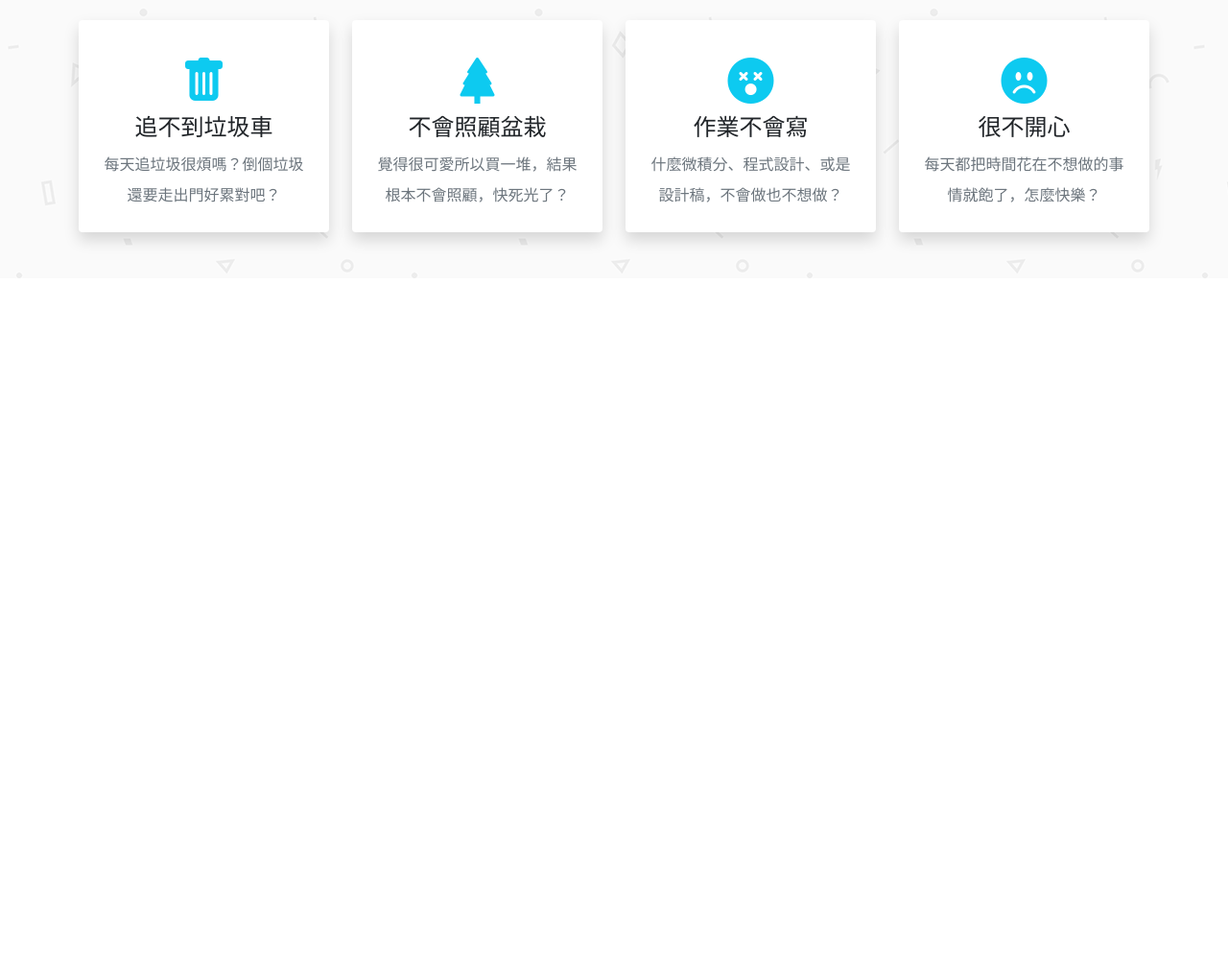
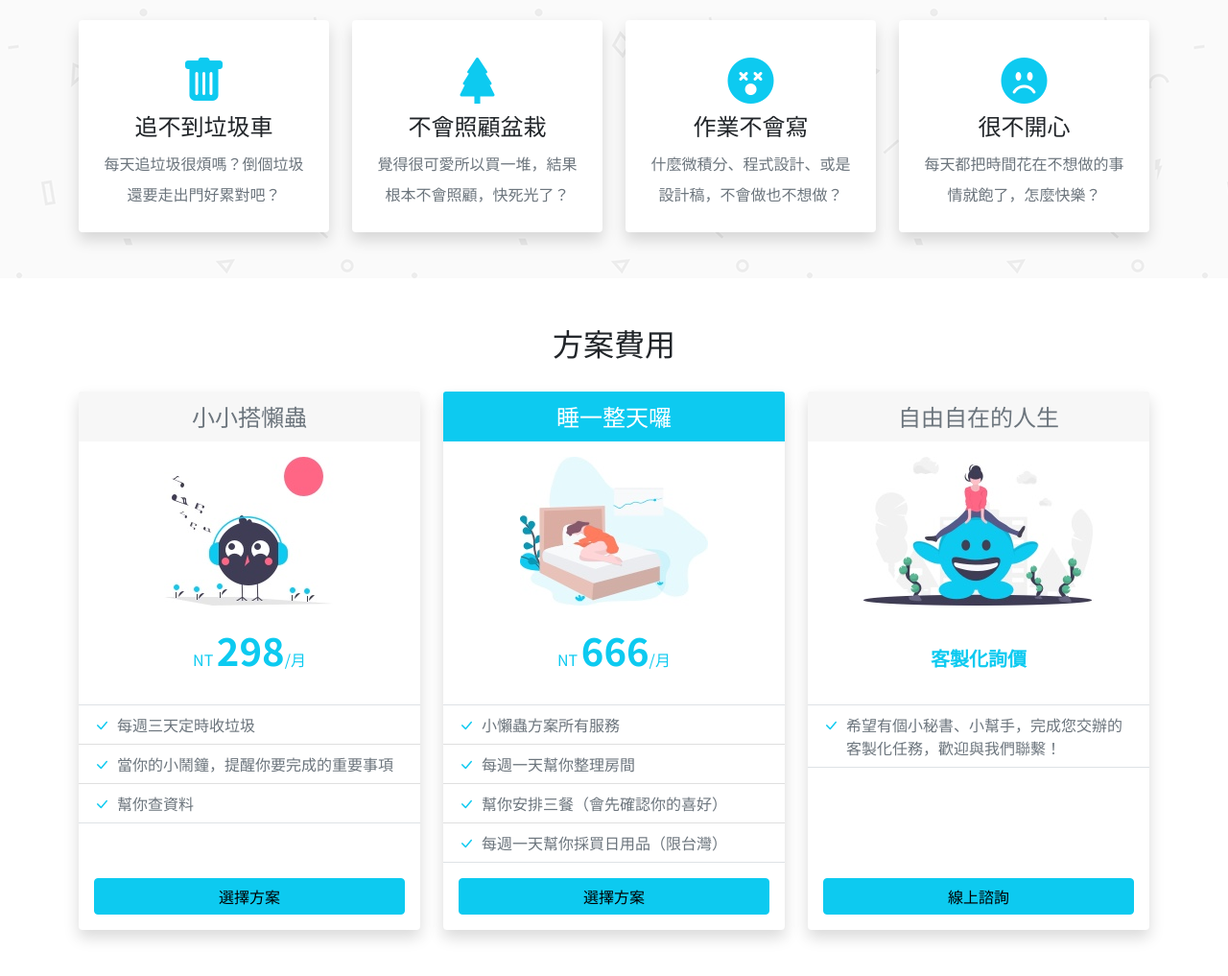
Before and after one commit to Mingy1024/Bootstrap-practice-Landing-Page, a website: page index.html in a window 1280 px wide. Shown: the part 1168-2185 px from the top of the page at 96% size. Before the commit the page ends 1458 px from the top, so only its background shows below. Drawn offline with nearby package versions, Linux system fonts and the light colour scheme.

Commit message:
建立響應式卡片內容

```diff
--- a/index.html
+++ b/index.html
@@ -105,7 +105,9 @@
               <div class="card-body text-center py-4">
                 <i class="bi bi-trash-fill fs-c-48 text-info"></i>
                 <h3 class="h4">追不到垃圾車</h3>
-                <p class="text-secondary card-text lh-lg">每天追垃圾很煩嗎？倒個垃圾<br>還要走出門好累對吧？</p>
+                <p class="text-secondary card-text lh-lg">
+                  每天追垃圾很煩嗎？倒個垃圾<br />還要走出門好累對吧？
+                </p>
               </div>
             </div>
           </div>
@@ -114,7 +116,9 @@
               <div class="card-body text-center py-4">
                 <i class="bi bi-tree-fill fs-c-48 text-info"></i>
                 <h3 class="h4">不會照顧盆栽</h3>
-                <p class="text-secondary card-text lh-lg">覺得很可愛所以買一堆，結果<br>根本不會照顧，快死光了？</p>
+                <p class="text-secondary card-text lh-lg">
+                  覺得很可愛所以買一堆，結果<br />根本不會照顧，快死光了？
+                </p>
               </div>
             </div>
           </div>
@@ -123,7 +127,9 @@
               <div class="card-body text-center py-4">
                 <i class="bi bi-emoji-dizzy-fill fs-c-48 text-info"></i>
                 <h3 class="h4">作業不會寫</h3>
-                <p class="text-secondary card-text lh-lg">什麼微積分、程式設計、或是<br>設計稿，不會做也不想做？</p>
+                <p class="text-secondary card-text lh-lg">
+                  什麼微積分、程式設計、或是<br />設計稿，不會做也不想做？
+                </p>
               </div>
             </div>
           </div>
@@ -132,8 +138,107 @@
               <div class="card-body text-center py-4">
                 <i class="bi bi-emoji-frown-fill fs-c-48 text-info"></i>
                 <h3 class="h4">很不開心</h3>
-                <p class="text-secondary card-text lh-lg">每天都把時間花在不想做的事<br>情就飽了，怎麼快樂？</p>
+                <p class="text-secondary card-text lh-lg">
+                  每天都把時間花在不想做的事<br />情就飽了，怎麼快樂？
+                </p>
               </div>
+            </div>
+          </div>
+        </div>
+      </div>
+    </section>
+
+    <section class="container py-5">
+      <h2 class="text-center mb-32">方案費用</h2>
+      <div class="row row-cols-1 row-cols-lg-3 g-32 g-lg-4">
+        <div class="col">
+          <div class="card border-0 shadow h-100">
+            <div class="card-header border-0 text-center text-secondary fs-4">
+              小小搭懶蟲
+            </div>
+            <div
+              class="card-body text-center p-0 flex-grow-0"
+              style="height: 274px"
+            >
+              <img src="./images/plan01.jpg" class="img-fluid py-3" alt="" />
+              <div class="text-info">
+                NT <strong class="fs-1">298</strong>/月
+              </div>
+            </div>
+            <ul class="list-group list-group-flush border-top border-bottom">
+              <li class="list-group-item text-secondary ps-40">
+                <i class="bi bi-check-lg text-info position-absolute start-0 ms-3"></i> 每週三天定時收垃圾
+              </li>
+              <li class="list-group-item text-secondary ps-40">
+                <i class="bi bi-check-lg text-info position-absolute start-0 ms-3"></i>
+                當你的小鬧鐘，提醒你要完成的重要事項
+              </li>
+              <li class="list-group-item text-secondary ps-40">
+                <i class="bi bi-check-lg text-info position-absolute start-0 ms-3"></i> 幫你查資料
+              </li>
+            </ul>
+            <div class="card-body d-flex align-items-end">
+              <button type="button" class="btn btn-info w-100">選擇方案</button>
+            </div>
+          </div>
+        </div>
+        <div class="col">
+          <div class="card border-0 shadow h-100">
+            <div
+              class="card-header border-0 bg-info text-center text-white fs-4"
+            >
+              睡一整天囉
+            </div>
+            <div
+              class="card-body text-center p-0 flex-grow-0"
+              style="height: 274px"
+            >
+              <img src="./images/plan02.jpg" class="img-fluid py-3" alt="" />
+              <div class="text-info">
+                NT <strong class="fs-1">666</strong>/月
+              </div>
+            </div>
+            <ul class="list-group list-group-flush border-top border-bottom">
+              <li class="list-group-item text-secondary ps-40">
+                <i class="bi bi-check-lg text-info position-absolute start-0 ms-3"></i> 小懶蟲方案所有服務
+              </li>
+              <li class="list-group-item text-secondary ps-40">
+                <i class="bi bi-check-lg text-info position-absolute start-0 ms-3"></i> 每週一天幫你整理房間
+              </li>
+              <li class="list-group-item text-secondary ps-40">
+                <i class="bi bi-check-lg text-info position-absolute start-0 ms-3"></i>
+                幫你安排三餐（會先確認你的喜好）
+              </li>
+              <li class="list-group-item text-secondary ps-40">
+                <i class="bi bi-check-lg text-info position-absolute start-0 ms-3"></i>
+                每週一天幫你採買日用品（限台灣）
+              </li>
+            </ul>
+            <div class="card-body d-flex align-items-end">
+              <button type="button" class="btn btn-info w-100">選擇方案</button>
+            </div>
+          </div>
+        </div>
+        <div class="col">
+          <div class="card border-0 shadow h-100">
+            <div class="card-header border-0 text-center text-secondary fs-4">
+              自由自在的人生
+            </div>
+            <div
+              class="card-body text-center p-0 flex-grow-0"
+              style="height: 274px"
+            >
+              <img src="./images/plan03.jpg" class="img-fluid pt-3" alt="" />
+              <div class="text-info mt-40 fs-5 fw-bold">客製化詢價</div>
+            </div>
+            <ul class="list-group list-group-flush border-top border-bottom">
+              <li class="list-group-item text-secondary ps-40">
+                <i class="bi bi-check-lg text-info position-absolute start-0 ms-3"></i>
+                希望有個小秘書、小幫手，完成您交辦的客製化任務，歡迎與我們聯繫！
+              </li>
+            </ul>
+            <div class="card-body d-flex align-items-end">
+              <button type="button" class="btn btn-info w-100">線上諮詢</button>
             </div>
           </div>
         </div>
--- a/stylesheets/helpers/_variables.scss
+++ b/stylesheets/helpers/_variables.scss
@@ -380,6 +380,8 @@ $spacers: (
   3: $spacer,
   4: $spacer * 1.5,
   5: $spacer * 3,
+  32: $spacer * 2,
+  40: $spacer * 2.5,
 ) !default;
 
 $negative-spacers: if($enable-negative-margins, negativify-map($spacers), null) !default;
```
Also changed, not shown: stylesheets/all.css, 1 other file.
